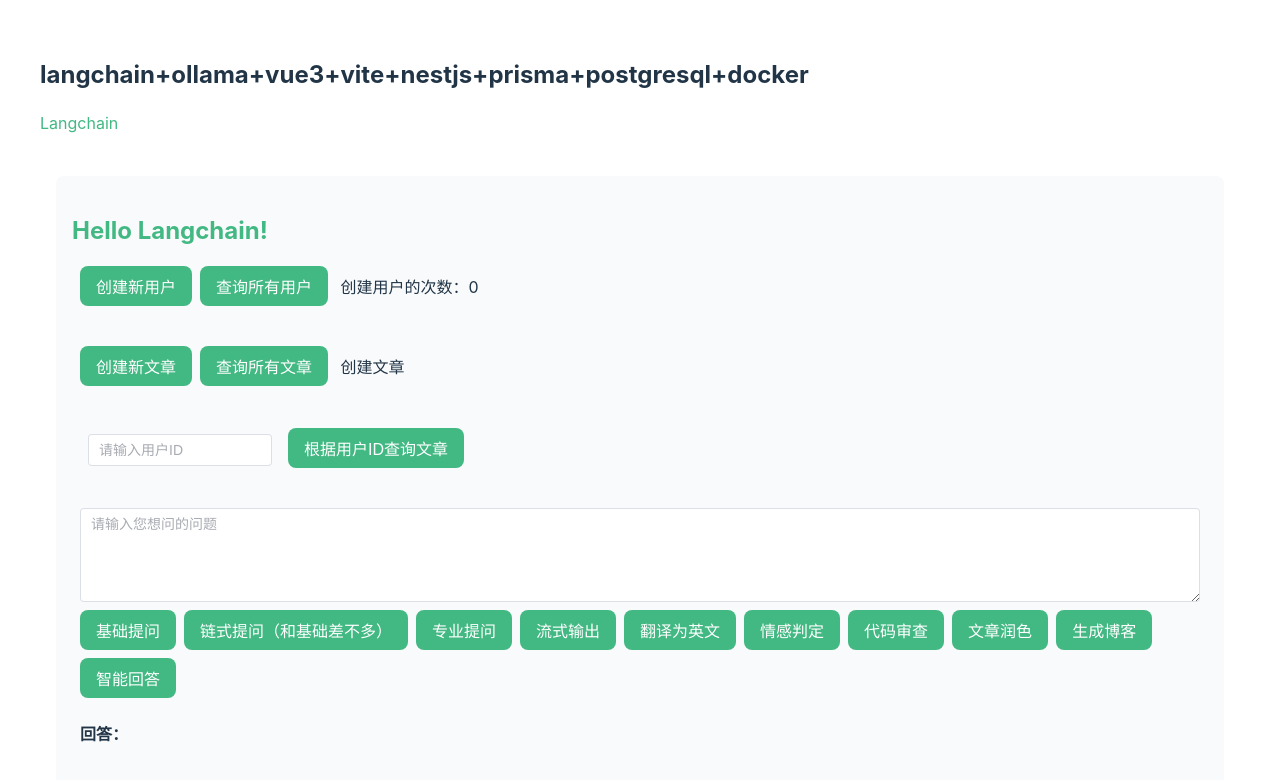
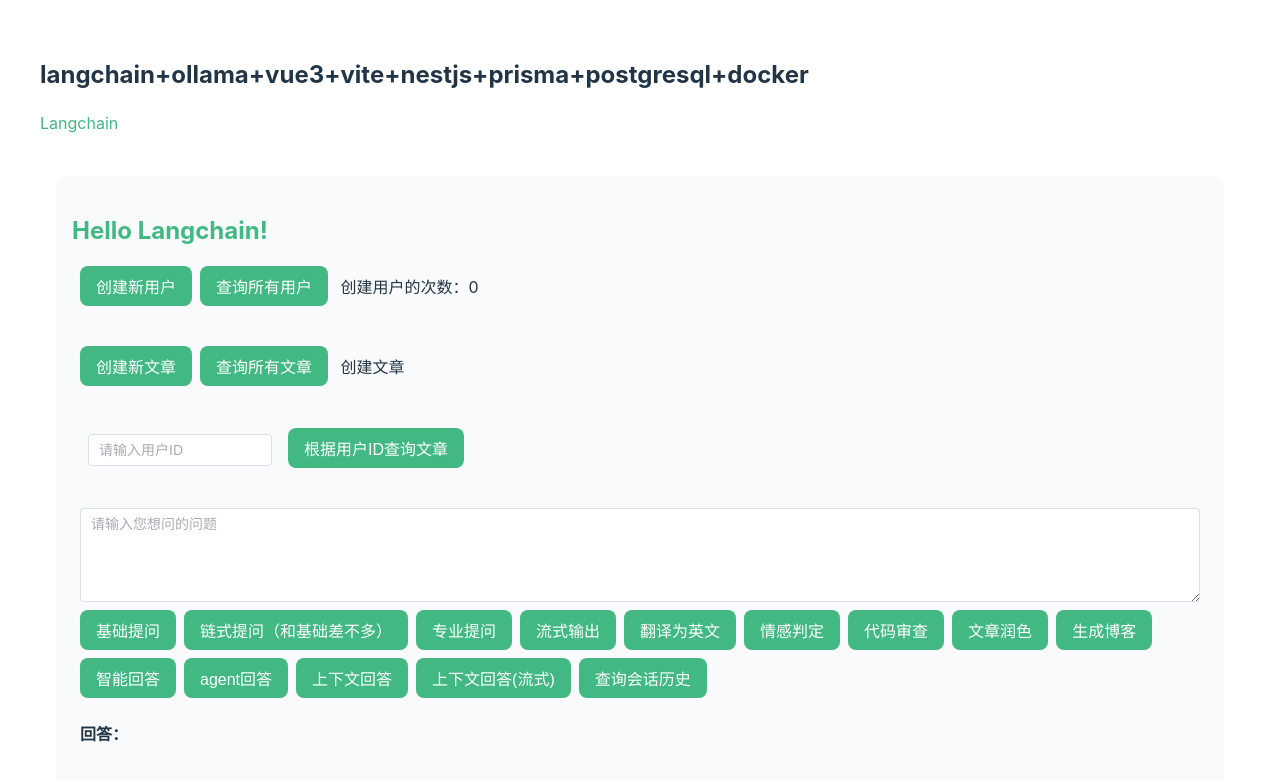
Before and after one commit to yy1129273677/vue, a Vue app: page /langchain in a window 1280 px wide. Shown: the top 780 px of the page. Built offline with nearby package versions, Linux system fonts and the light colour scheme.

Commit message:
上下文回答流式

```diff
--- a/index.html
+++ b/index.html
@@ -1,4 +1,4 @@
-<!DOCTYPE html>
+<!doctype html>
 <html lang="zh-CN">
   <head>
     <meta charset="UTF-8" />
@@ -6,7 +6,7 @@
     <meta name="viewport" content="width=device-width, initial-scale=1.0" />
     <title>Demo1 - Vue 3 + Vite</title>
   </head>
-  <body>
+  <body class="scroll-container">
     <div id="app"></div>
     <script type="module" src="/src/main.ts"></script>
   </body>
--- a/src/components/HelloWorld.vue
+++ b/src/components/HelloWorld.vue
@@ -60,6 +60,12 @@
       <button type="button" @click="polishArticle">文章润色</button>
       <button type="button" @click="generateArticle">生成博客</button>
       <button type="button" @click="smartRouter">智能回答</button>
+      <button type="button" @click="runAgent">agent回答</button>
+      <button type="button" @click="contextualAnswer">上下文回答</button>
+      <button type="button" @click="contextualAnswerStream">
+        上下文回答(流式)
+      </button>
+      <button type="button" @click="queryChatHistory">查询会话历史</button>
 
       <div class="response-title">回答：</div>
       <div class="response-message" v-if="responseMessage">
@@ -68,6 +74,20 @@
         </div>
         <!-- v-html：把 markdown-it 解析出的 HTML 直接渲染到页面 -->
         <div class="markdown-body" v-html="renderedAnswer"></div>
+      </div>
+
+      <div class="response-title" v-if="renderedHistory.length > 0">
+        会话历史：
+      </div>
+      <div
+        v-for="item in renderedHistory"
+        :key="item.id"
+        :class="item.role !== 'user' ? 'assistant-message' : 'user-message'"
+      >
+        <div class="response-role">
+          {{ item.role === "user" ? "用户提问" : "助手回答" }}：
+        </div>
+        <div class="markdown-body" v-html="item.content"></div>
       </div>
     </div>
   </div>
@@ -96,6 +116,15 @@
   return md.render(responseMessage.value.answer);
 });
 
+const renderedHistory = computed(() => {
+  if (!historyMessage.value) return [];
+  historyMessage.value.forEach((item: any) => {
+    item.content = md.render(item.content);
+  });
+
+  return historyMessage.value;
+});
+
 defineProps<{ msg: string }>();
 
 const rest = (): void => {
@@ -109,8 +138,19 @@
 const articles = ref<any[]>([]);
 const message = ref<string>();
 const responseMessage = ref<any>();
+const historyMessage = ref<any>();
 // 是否正在流式输出（用于按钮禁用/状态显示）
 const isStreaming = ref(false);
+
+//自动将滚动条滚动到最底部,动画效果
+const scrollToBottom = (className = "scroll-container") => {
+  let scrollContainer = document.querySelector(`.${className}`);
+  console.log(scrollContainer);
+  if (!scrollContainer) return;
+  if (scrollContainer) {
+    scrollContainer.scrollTop = scrollContainer.scrollHeight;
+  }
+};
 
 const createNewUser = async (): Promise<void> => {
   count.value++;
@@ -376,6 +416,81 @@
   }
 };
 
+const runAgent = async (): Promise<void> => {
+  responseMessage.value = { answer: "" };
+  const { promise } = streamResponse(
+    `${axios.defaults.baseURL}/agents/run`,
+    { message: message.value, sessionId: "yy" },
+    {
+      onMessage: (chunk: any) => {
+        if (chunk.type === "chunk") responseMessage.value.answer += chunk.text;
+      },
+      onError: (error) => {
+        console.error("流式提问失败:", error);
+        responseMessage.value.answer = "提问失败，请检查模型服务是否正常";
+      },
+    },
+  );
+
+  try {
+    await promise;
+  } finally {
+  }
+};
+
+const contextualAnswer = async (): Promise<void> => {
+  try {
+    const data = {
+      sessionId: "yy",
+      message: message.value,
+    };
+    const response = await axios.post("/memory/chat", data);
+    responseMessage.value = {
+      answer: response.data.reply,
+    };
+  } catch (error) {
+    console.error("提问失败:", error.response?.data);
+    responseMessage.value = "提问失败";
+  }
+};
+
+const contextualAnswerStream = async (): Promise<void> => {
+  responseMessage.value = { answer: "" };
+  const { promise } = streamResponse(
+    `${axios.defaults.baseURL}/memory/chat-stream`,
+    { sessionId: "yy", message: message.value },
+    {
+      onMessage: (chunk: any) => {
+        responseMessage.value.answer += chunk.text;
+      },
+      onError: (error) => {
+        console.error("流式提问失败:", error);
+        responseMessage.value.answer = "提问失败，请检查模型服务是否正常";
+      },
+    },
+  );
+
+  try {
+    await promise;
+  } finally {
+  }
+};
+
+const queryChatHistory = async (): Promise<void> => {
+  try {
+    const data = {
+      sessionId: "yy",
+    };
+    const response = await axios.get("/memory/chat-history", { params: data });
+    historyMessage.value = response.data.messages;
+  } catch (error) {
+    console.error("查询会话历史失败:", error.response?.data);
+    responseMessage.value = "查询会话历史失败";
+  } finally {
+    scrollToBottom();
+  }
+};
+
 defineExpose({ rest });
 </script>
 
@@ -385,6 +500,8 @@
   background: #f9fafb;
   border-radius: 8px;
   margin-bottom: 1rem;
+  // overflow: auto;
+  // height: 400px;
   .section-container {
     margin-bottom: 1rem;
     padding: 0.5rem;
@@ -423,6 +540,26 @@
     font-weight: bold;
     margin-bottom: 0.5rem;
     margin-top: 1rem;
+  }
+  .user-message {
+    color: #333;
+    margin-bottom: 1rem;
+    padding: 0.5rem;
+    border-radius: 4px;
+    background: #fff;
+  }
+  .assistant-message {
+    margin-top: 1rem;
+    border-left: 4px solid #42b883;
+    padding-left: 0.5rem;
+    border-radius: 5px;
+    color: #42b883;
+
+    border-bottom: 1px solid #42b883;
+  }
+  .response-role {
+    margin-top: 1rem;
+    font-weight: bold;
   }
   .response-message {
     margin-top: 1rem;
--- a/src/style.css
+++ b/src/style.css
@@ -14,6 +14,7 @@
 
 body {
   min-height: 100vh;
+  overflow: auto;
   display: flex;
   justify-content: center;
   align-items: flex-start;
```
